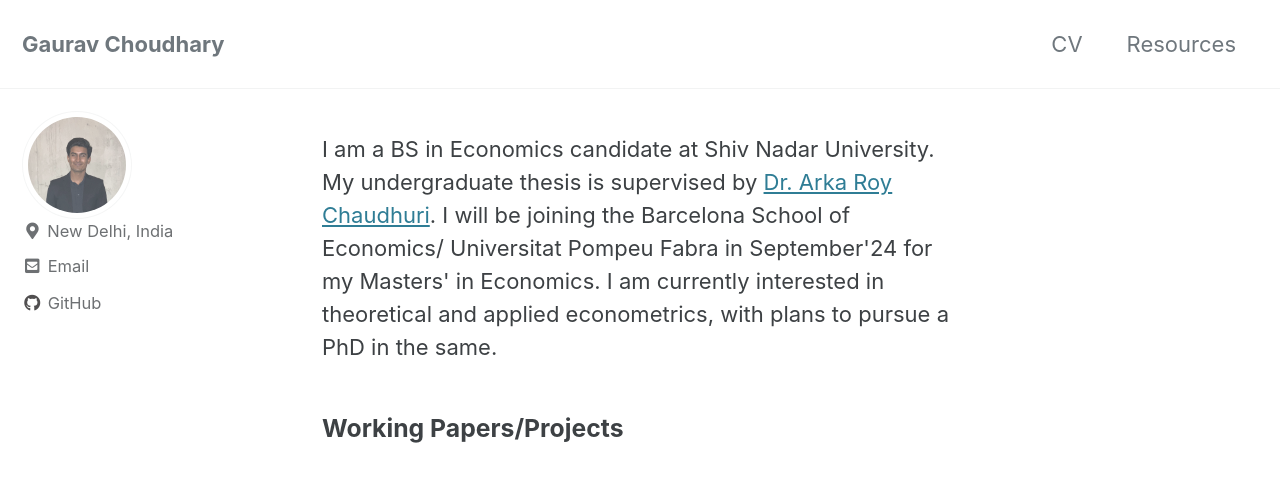
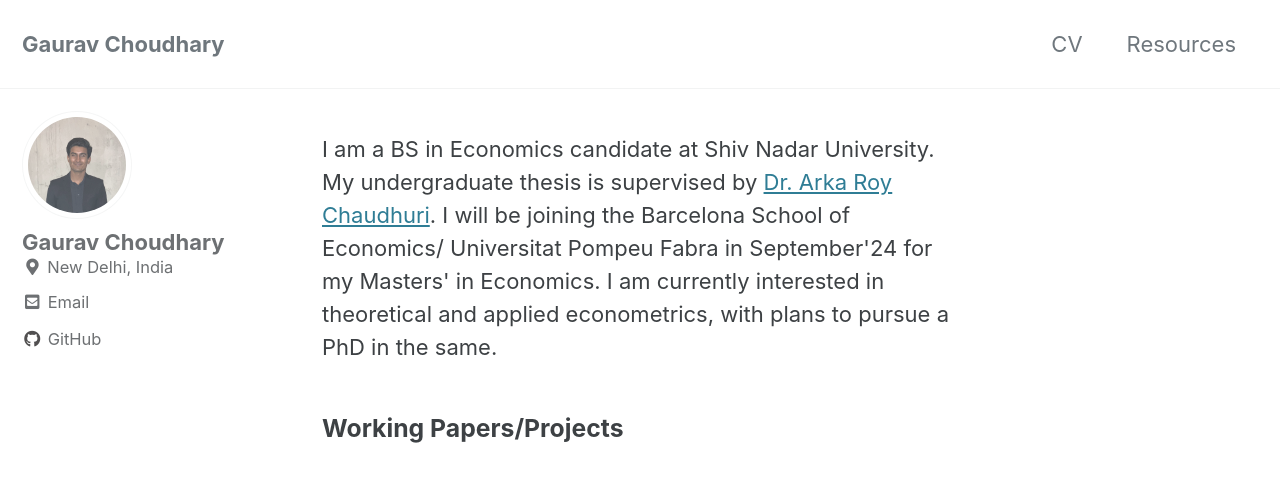
Before and after one commit to gajgaurav/gajgaurav.github.io, a Jekyll site: the page built from index.html, in a window 1280 px wide. Shown: the top 482 px of the page. Built offline with Jekyll 4.4.1, drawn with Linux system fonts in a browser that asks for light colours; cached includes are drawn as plain includes; the list of posts is cut into pages by our own code.

Commit message:
Update author-profile.html

```diff
--- a/_includes/author-profile.html
+++ b/_includes/author-profile.html
@@ -12,6 +12,9 @@
   {% endif %}
 
   <div class="author__content">
+    <h3 class="author__name p-name" itemprop="name">
+      <a class="u-url" rel="me" href="{{ author.home | default: '/' | absolute_url }}" itemprop="url">{{ author.name }}</a>
+    </h3>
     {% if author.bio %}
       <div class="author__bio p-note" itemprop="description">
         {{ author.bio | markdownify }}
```
